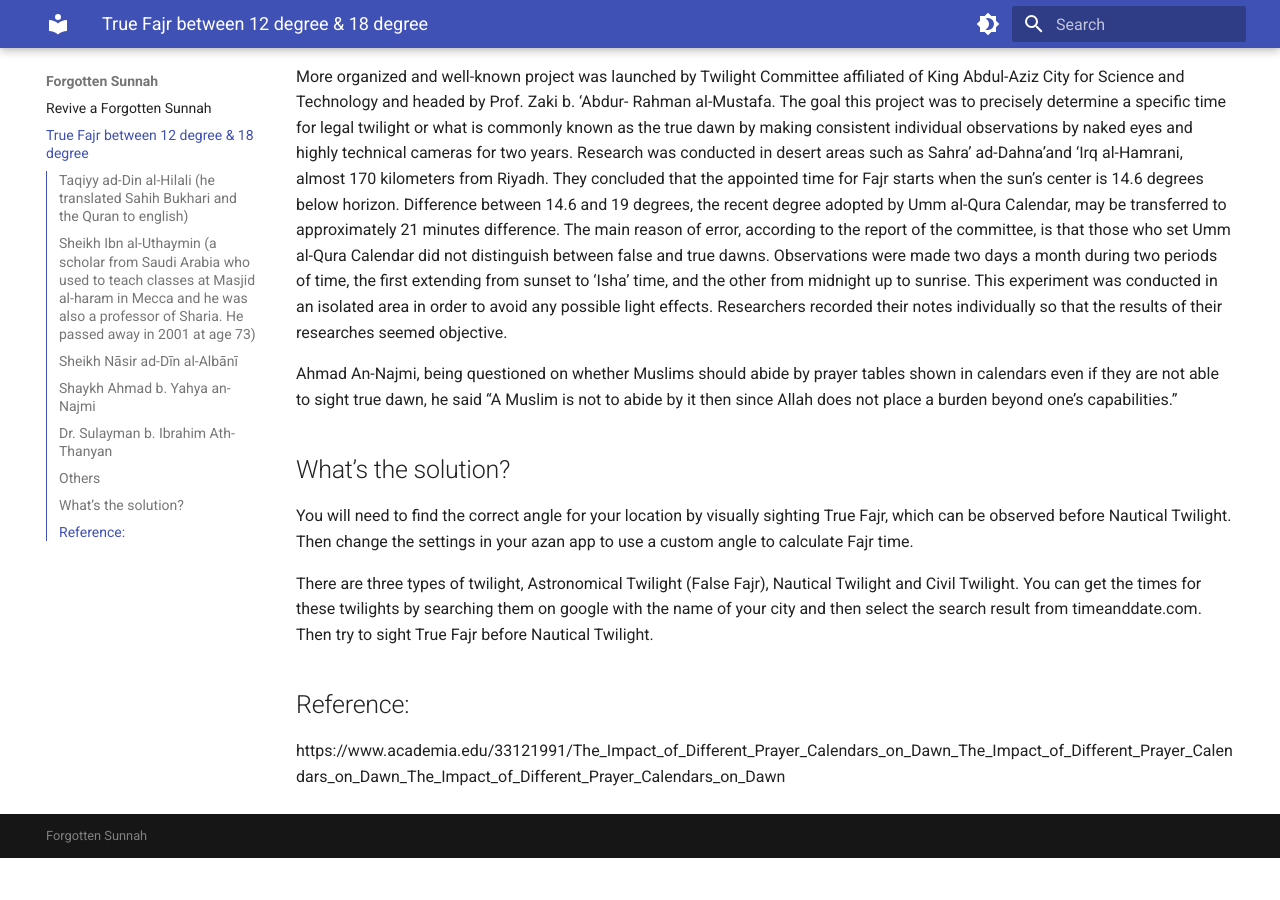
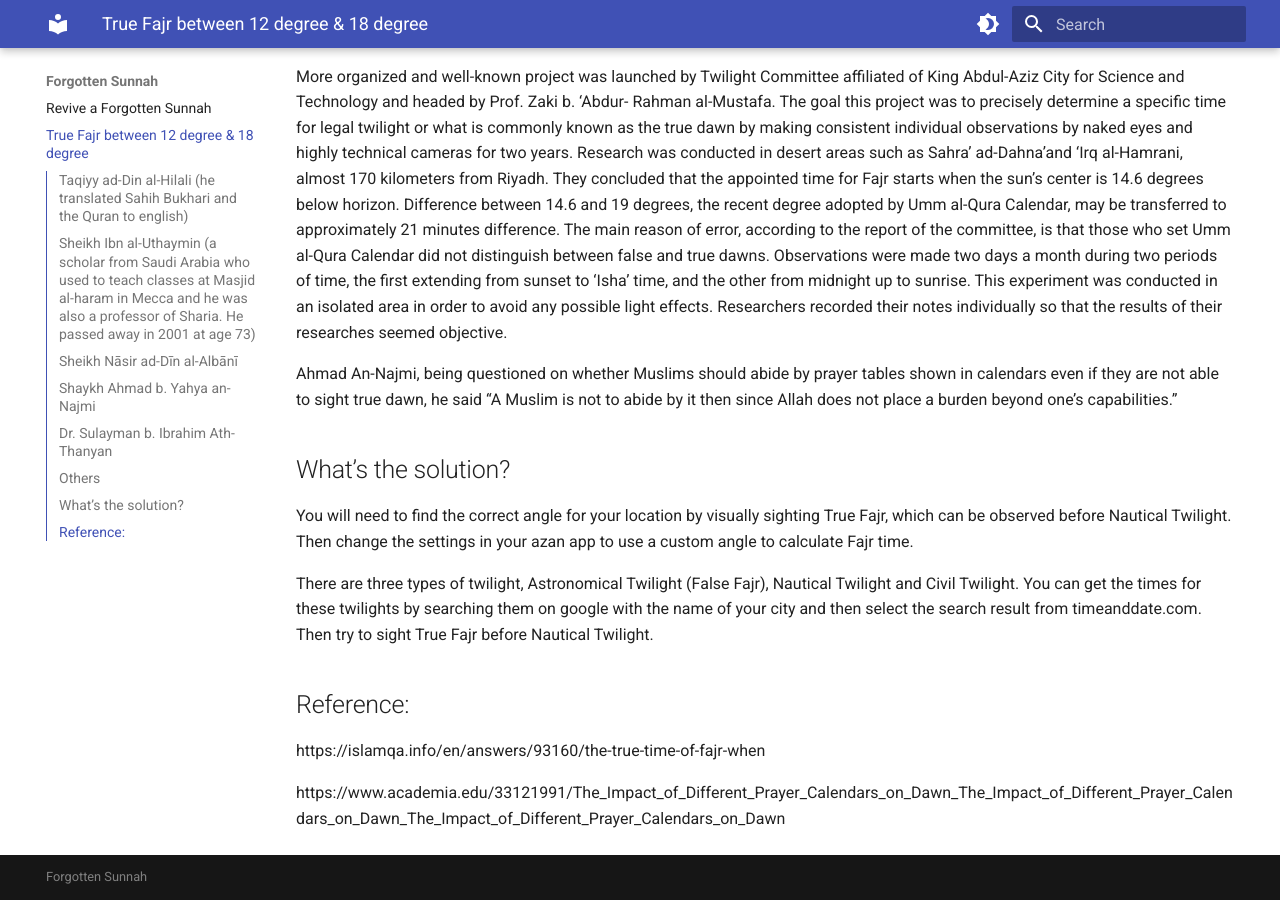
Before and after one commit to ForgottenSunnah/website, an MkDocs documentation site: the page built from docs/truefajr.md, in a window 1280 px wide and 900 px high, scrolled down 1519 px. Built offline with MkDocs 1.6.1 and Material for MkDocs 9.7.7, drawn with Linux system fonts in a browser that asks for light colours; before the commit the page ends 2377 px from its top, so only the background shows below that; some of the changed lines change nothing that is shown.

Commit message:
Update truefajr.md

```diff
--- a/docs/truefajr.md
+++ b/docs/truefajr.md
@@ -55,4 +55,6 @@ There are three types of twilight, Astronomical Twilight (False Fajr), Nautical
 
 ## Reference:
 
+https://islamqa.info/en/answers/93160/the-true-time-of-fajr-when
+
 https://www.academia.edu/33121991/The_Impact_of_Different_Prayer_Calendars_on_Dawn_The_Impact_of_Different_Prayer_Calendars_on_Dawn_The_Impact_of_Different_Prayer_Calendars_on_Dawn
```
